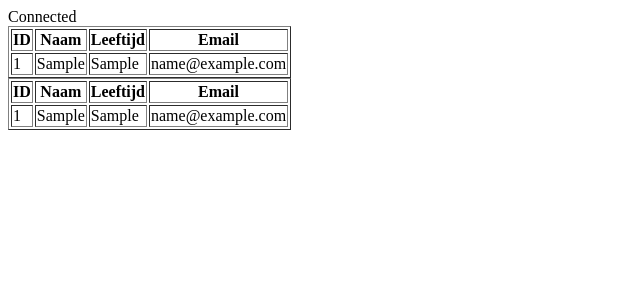
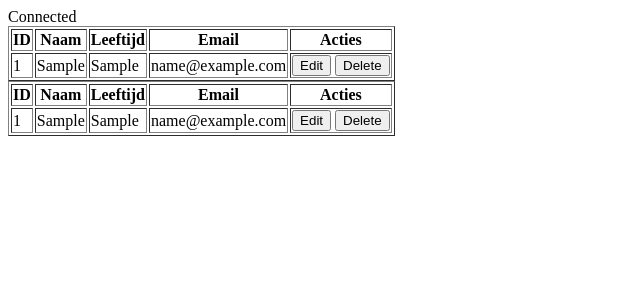
Before and after one commit to Jaberrrrr/Data, a PHP site: page /selectfunctie.php in a window 1280 px wide. Shown: the top 300 px of the page, without its empty margins (0-640 px from the left). Run offline with PHP 8.4, Linux system fonts and the light colour scheme; tables that the repository leaves empty or names only in its code hold one stand-in row (values such as "Sample post").

Commit message:
Updated selectfunctie.php

```diff
--- a/PDO/selectfunctie.php
+++ b/PDO/selectfunctie.php
@@ -43,7 +43,6 @@
 
 $db = new Database();
 
-
 $data = $db->selectData();
 printTable($data);
 
@@ -52,13 +51,14 @@
 
 function printTable($data) {
     echo "<table border='1'>";
-        echo "<tr><th>ID</th><th>Naam</th><th>Leeftijd</th><th>Email</th></tr>";
+    echo "<tr><th>ID</th><th>Naam</th><th>Leeftijd</th><th>Email</th><th>Acties</th></tr>";
     foreach ($data as $row) {
         echo "<tr>";
         echo "<td>{$row['id']}</td>";
         echo "<td>{$row['naam']}</td>";
         echo "<td>{$row['leeftijd']}</td>";
         echo "<td>{$row['email']}</td>";
+        echo "<td><button>Edit</button> <button>Delete</button></td>";
         echo "</tr>";
     }
     echo "</table>";
```
Lines whose indentation alone changed are shown as unchanged.
